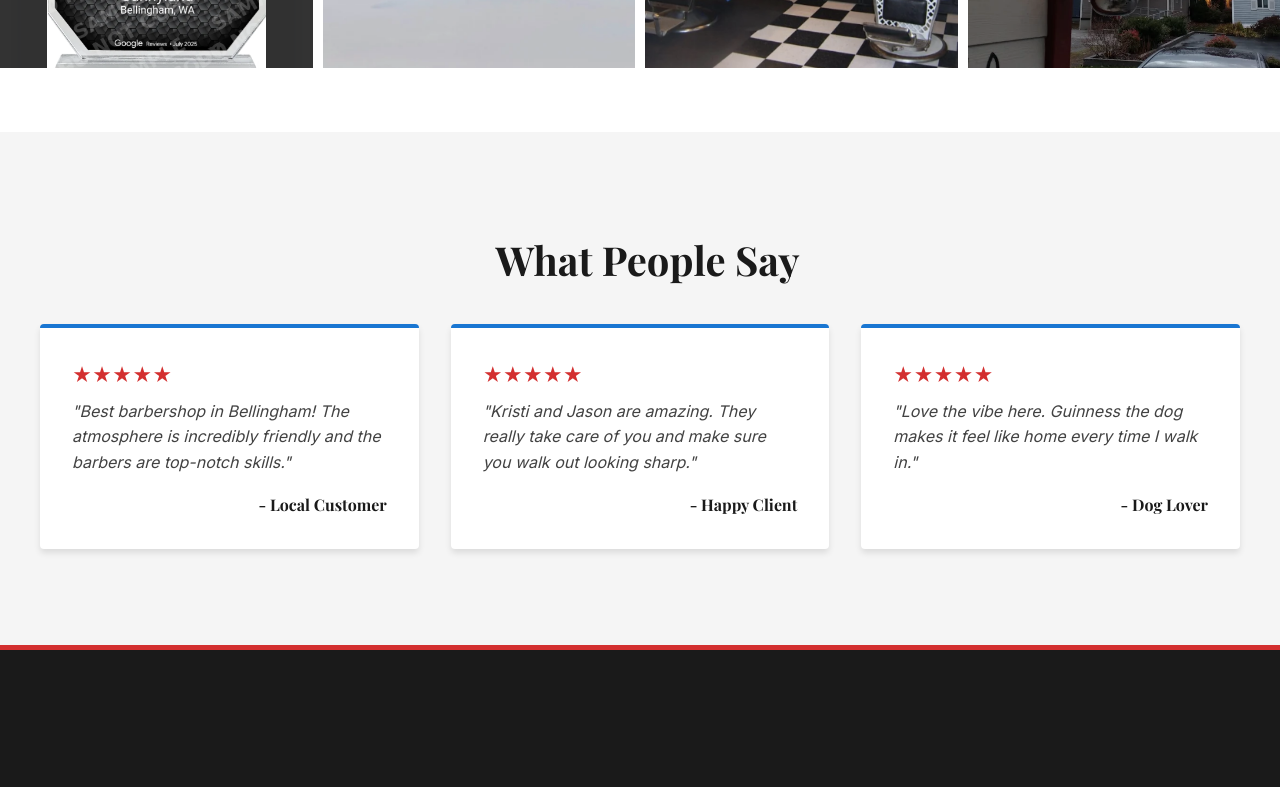
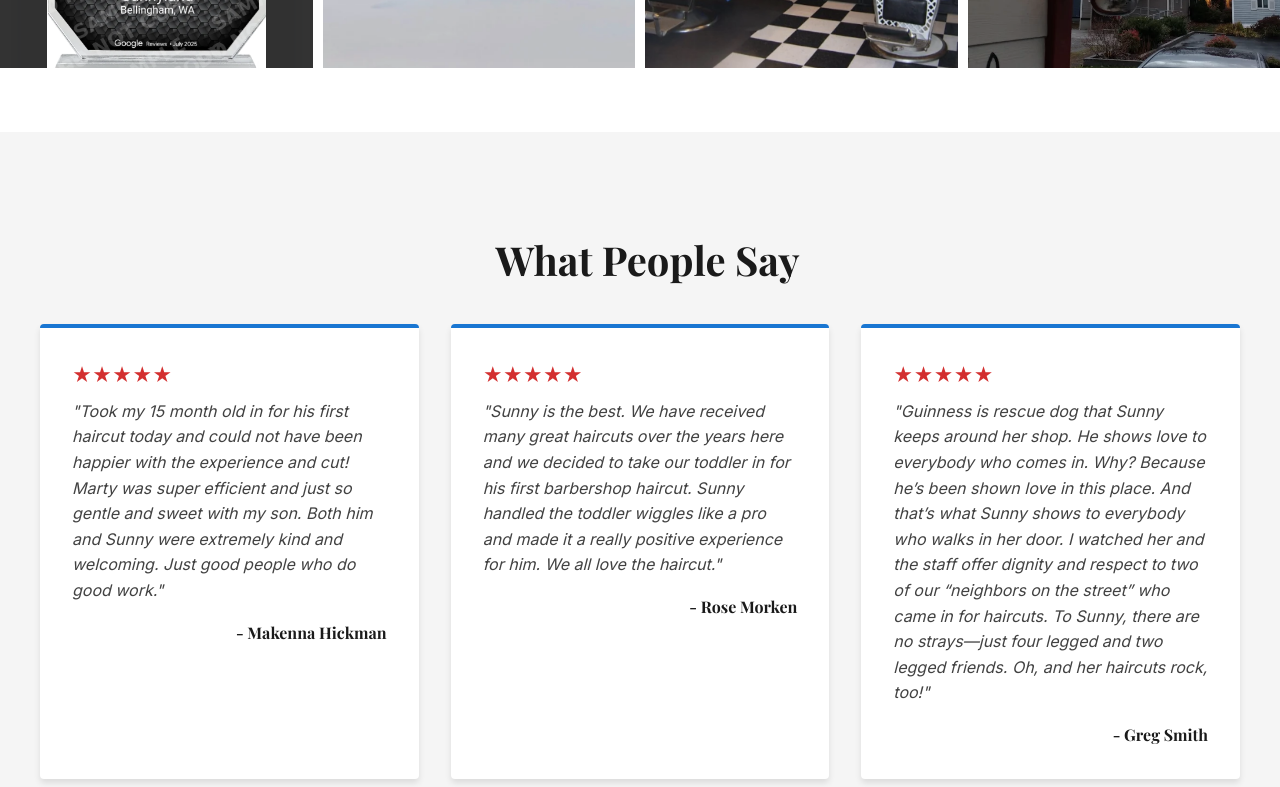
Before and after one commit to Trudeaucj/sunnys-barbershop, a React (Vite) app: page / in a window 1280 px wide. Shown: the part 2000-2787 px from the top of the page. Built offline with nearby package versions, Linux system fonts and the light colour scheme; a web font is replaced by a local one.

Commit message:
updating

```diff
--- a/src/components/Hero.css
+++ b/src/components/Hero.css
@@ -3,7 +3,7 @@
     height: 70vh;
     /* Reduced height for better mobile fold visibility */
     min-height: 400px;
-    background-image: url('../../assets/interior.png');
+    background-image: url('../assets/interior.png');
     background-size: cover;
     background-position: center;
     display: flex;
--- a/src/components/Reviews.jsx
+++ b/src/components/Reviews.jsx
@@ -1,26 +1,8 @@
+
 import React from 'react';
 import './Reviews.css';
 
-const reviewsData = [
-    {
-        id: 1,
-        text: "Best barbershop in Bellingham! The atmosphere is incredibly friendly and the barbers are top-notch skills.",
-        author: "Local Customer",
-        rating: 5
-    },
-    {
-        id: 2,
-        text: "Kristi and Jason are amazing. They really take care of you and make sure you walk out looking sharp.",
-        author: "Happy Client",
-        rating: 5
-    },
-    {
-        id: 3,
-        text: "Love the vibe here. Guinness the dog makes it feel like home every time I walk in.",
-        author: "Dog Lover",
-        rating: 5
-    }
-];
+import reviewsData from '../data/reviews.json';
 
 const Reviews = () => {
     return (
--- /dev/null
+++ b/src/data/reviews.json
@@ -0,0 +1,20 @@
+[
+    {
+        "id": 1,
+        "text": "Took my 15 month old in for his first haircut today and could not have been happier with the experience and cut! Marty was super efficient and just so gentle and sweet with my son. Both him and Sunny were extremely kind and welcoming. Just good people who do good work.",
+        "author": "Makenna Hickman",
+        "rating": 5
+    },
+    {
+        "id": 2,
+        "text": "Sunny is the best. We have received many great haircuts over the years here and we decided to take our toddler in for his first barbershop haircut. Sunny handled the toddler wiggles like a pro and made it a really positive experience for him. We all love the haircut.",
+        "author": "Rose Morken",
+        "rating": 5
+    },
+    {
+        "id": 3,
+        "text": "Guinness is rescue dog that Sunny keeps around her shop. He shows love to everybody who comes in. Why? Because he’s been shown love in this place. And that’s what Sunny shows to everybody who walks in her door. I watched her and the staff offer dignity and respect to two of our “neighbors on the street” who came in for haircuts. To Sunny, there are no strays—just four legged and two legged friends. Oh, and her haircuts rock, too!",
+        "author": "Greg Smith",
+        "rating": 5
+    }
+]
```
Also changed, not shown: package.json (+5 -2 lines), scripts/fetch-reviews.js (added, +60 -0 lines), 1 other file (tests, documents, lock files or other folders).
